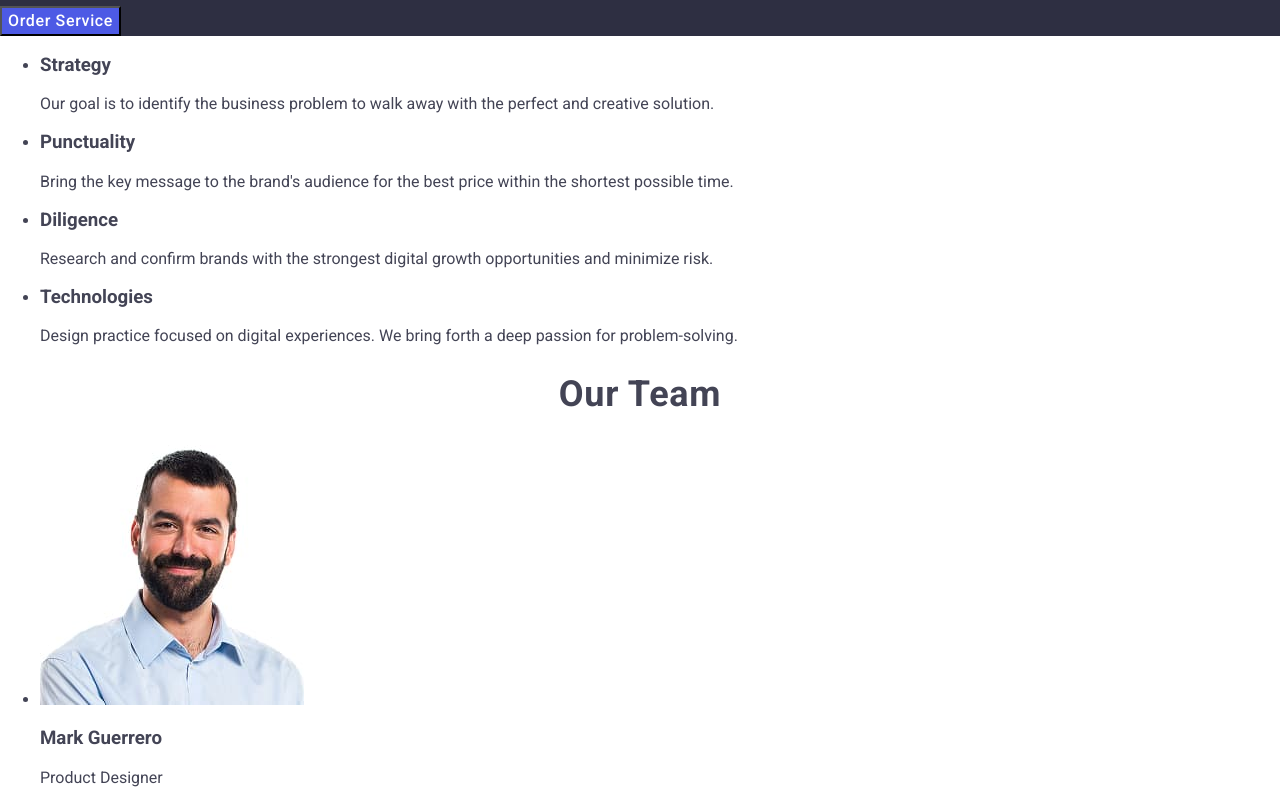
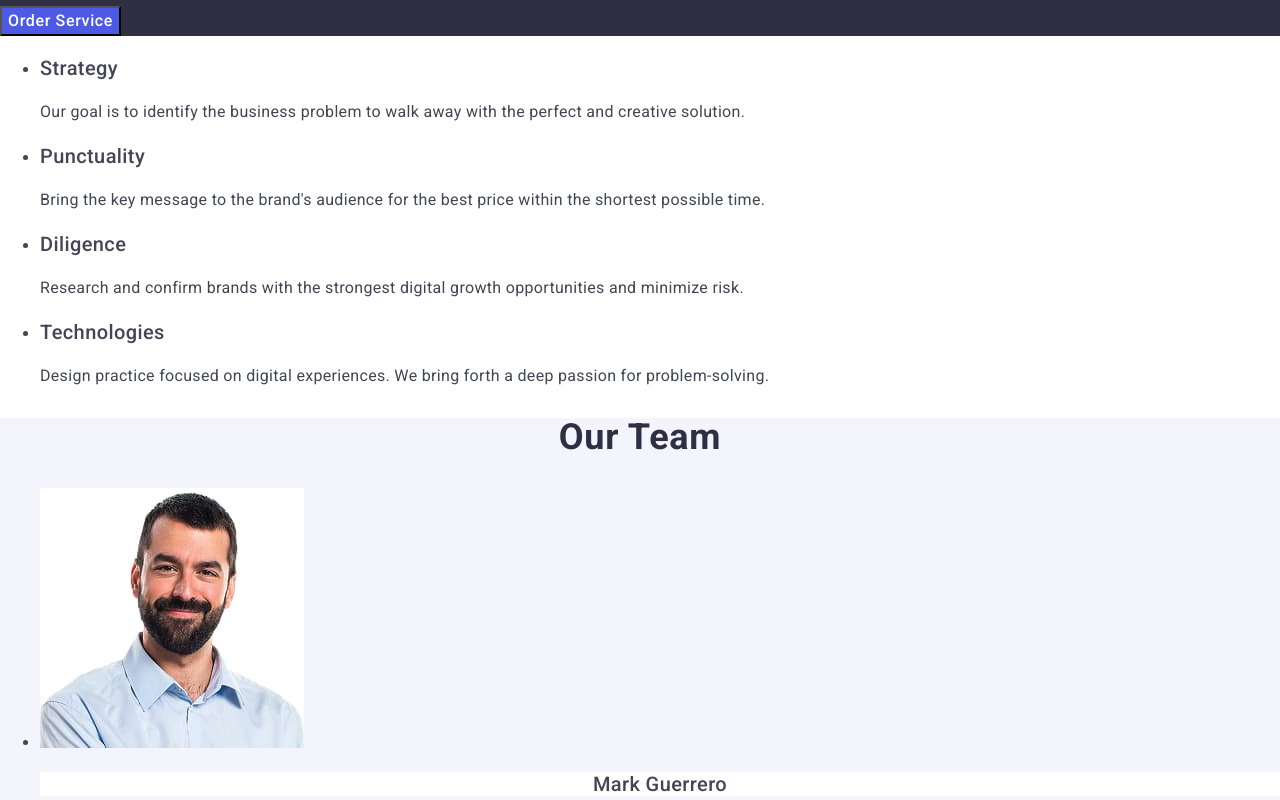
Before and after one commit to viktoriiatkachenko/goit-markup-hw-02, a plain HTML site: page index.html in a window 1280 px wide. Shown: the part 320-1120 px from the top of the page. Drawn offline with nearby package versions, Linux system fonts and the light colour scheme.

Commit message:
finish section

```diff
--- a/css/styles.css
+++ b/css/styles.css
@@ -31,7 +31,9 @@ color: #F4F4FD;
 .nav-list-items:active {
         color: #404bbf;
 }
-
+.address {
+        font-style: normal;
+}
 .address-list-items {
 line-height: 1.5;
 letter-spacing: 0.02em;
@@ -42,12 +44,12 @@ color: #434455;
         color: #404bbf;
 }
 .section-heading {
-        font-weight: 700;
         font-size: 36px;
         line-height: 1.11;
         letter-spacing: 0.02em;
         text-align: center;
-        color: var(--navy-blue);
+        color: #2e2f42;
+        text-transform: capitalize;
 }
 .main-page {
         background: #2E2F42;
@@ -73,6 +75,36 @@ color: #434455;
 .btn:focus {
 background-color: #404BBF;
 }
+.strategy-list-items {
+        font-weight: 500;
+        font-size: 20px;
+        line-height: 1.2;
+        letter-spacing: 0.02em;
+        color: #434455;
+}
+.strategy-list-text {
+                line-height: 1.5;
+                letter-spacing: 0.02em;
+                color: #434455;
+}
+.team-section {
+        background-color: #F4F4FD;
+}
+.team-names {
+        font-weight: 500;
+        font-size: 20px;
+        line-height: 1.2;
+        letter-spacing: 0.02em;
+        text-align: center;
+        background-color: #FFFFFF;
+}
+.team-text {
+        line-height: 1.5;
+        letter-spacing: 0.02em;
+        text-align: center;
+        color: #434455;
+        background-color: #FFFFFF;
+}
 .footer {
         background-color: #2e2f42;
 }
--- a/index.html
+++ b/index.html
@@ -54,36 +54,36 @@
         <h2 class="section-heading" hidden>Section 2</h2>
         <ul>
           <li>
-            <h3>Strategy</h3>
-            <p>
+            <h3 class="strategy-list-items">Strategy</h3>
+            <p class="strategy-list-text">
               Our goal is to identify the business problem to walk away with the
               perfect and creative solution.
             </p>
           </li>
           <li>
-            <h3>Punctuality</h3>
-            <p>
+            <h3 class="strategy-list-items">Punctuality</h3>
+            <p class="strategy-list-text">
               Bring the key message to the brand's audience for the best price
               within the shortest possible time.
             </p>
           </li>
           <li>
-            <h3>Diligence</h3>
-            <p>
+            <h3 class="strategy-list-items">Diligence</h3>
+            <p class="strategy-list-text">
               Research and confirm brands with the strongest digital growth
               opportunities and minimize risk.
             </p>
           </li>
           <li>
-            <h3>Technologies</h3>
-            <p>
+            <h3 class="strategy-list-items">Technologies</h3>
+            <p class="strategy-list-text">
               Design practice focused on digital experiences. We bring forth a
               deep passion for problem-solving.
             </p>
           </li>
         </ul>
       </section>
-      <section>
+      <section class="team-section">
         <h2 class="section-heading">Our Team</h2>
         <ul>
           <li>
@@ -93,8 +93,8 @@
               width="264"
               height="260"
             />
-            <h3>Mark Guerrero</h3>
-            <p>Product Designer</p>
+            <h3 class="team-names">Mark Guerrero</h3>
+            <p class="team-text">Product Designer</p>
           </li>
           <li>
             <img
@@ -103,8 +103,8 @@
               width="264"
               height="260"
             />
-            <h3>Tom Ford</h3>
-            <p>Frontend Developer</p>
+            <h3 class="team-names">Tom Ford</h3>
+            <p class="team-text">Frontend Developer</p>
           </li>
           <li>
             <img
@@ -113,8 +113,8 @@
               width="264"
               height="260"
             />
-            <h3>Camila Garcia</h3>
-            <p>Marketing</p>
+            <h3 class="team-names">Camila Garcia</h3>
+            <p class="team-text">Marketing</p>
           </li>
           <li>
             <img
@@ -123,8 +123,8 @@
               width="264"
               height="260"
             />
-            <h3>Daniel Wilson</h3>
-            <p>UI Designer</p>
+            <h3 class="team-names">Daniel Wilson</h3>
+            <p class="team-text">UI Designer</p>
           </li>
         </ul>
       </section>
```
